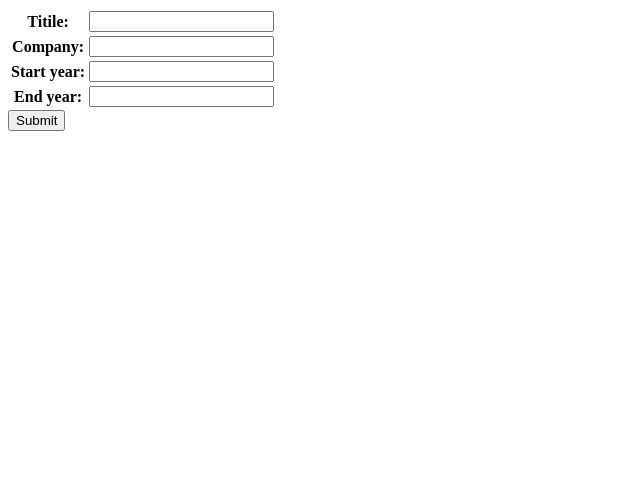
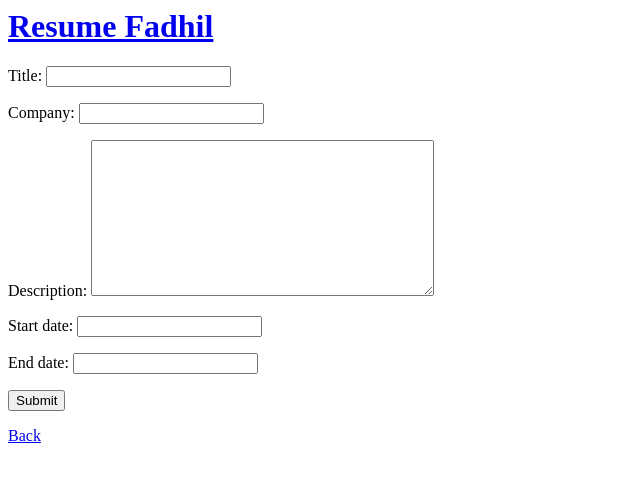
Before and after one commit to sdil/resume-app, a Django app: template experience/templates/experience/experience_form.html in a window 1280 px wide. Shown: the top 482 px of the page, without its empty margins (0-640 px from the left). Run offline with Django 3.2, Linux system fonts and the light colour scheme; the template is opened without the code that fills it: values that come from a table or form of the project are taken from there, others are empty.

Commit message:
update general layout

```diff
--- a/experience/models.py
+++ b/experience/models.py
@@ -1,7 +1,9 @@
 from django.db import models
 
+
 class Experience(models.Model):
-    titile = models.CharField(max_length=100, null=False)
+    title = models.CharField(max_length=100, null=False)
     company = models.CharField(max_length=100, null=False)
-    start_year = models.DateTimeField()
-    end_year = models.DateTimeField()
+    description = models.TextField(blank=True, max_length=300)
+    start_date = models.DateTimeField()
+    end_date = models.DateTimeField()
--- /dev/null
+++ b/experience/templates/base.html
@@ -0,0 +1,8 @@
+<h1>
+    <a href="{% url 'experience-list' %}">
+        Resume Fadhil
+    </a>
+</h1>
+
+{% block content%}
+{% endblock %}
--- a/experience/templates/experience/experience_form.html
+++ b/experience/templates/experience/experience_form.html
@@ -1,7 +1,13 @@
+{% extends 'base.html' %}
+
+{% block content %}
 <form action="" method="post">
     {% csrf_token %}
     <table>
-        {{ form.as_table }}
+        {{ form.as_p }}
     </table>
     <input type="submit" value="Submit">
 </form>
+
+<a href="{% url 'experience-list' %}">Back</a>
+{% endblock %}
--- a/resume/urls.py
+++ b/resume/urls.py
@@ -19,5 +19,5 @@ from django.urls import path, include
 
 urlpatterns = [
     path('admin/', admin.site.urls),
-    path("experience/", include("experience.urls")),
+    path("", include("experience.urls")),
 ]
```
Also changed, not shown: experience/templates/experience/experience_list.html (+15 -3 lines), experience/migrations/0002_auto_20210622_0255.py (added), experience/migrations/0003_auto_20210622_0257.py (added), experience/migrations/0004_experience_description.py (added).
